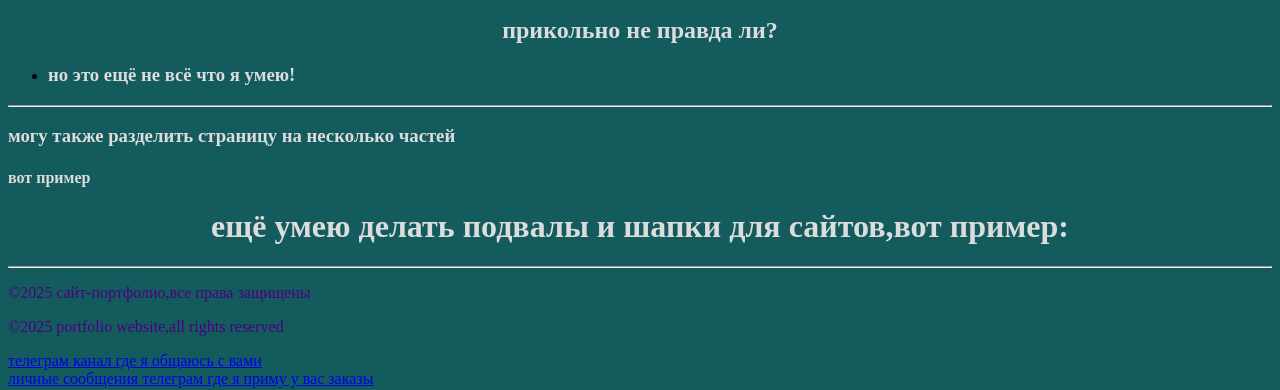
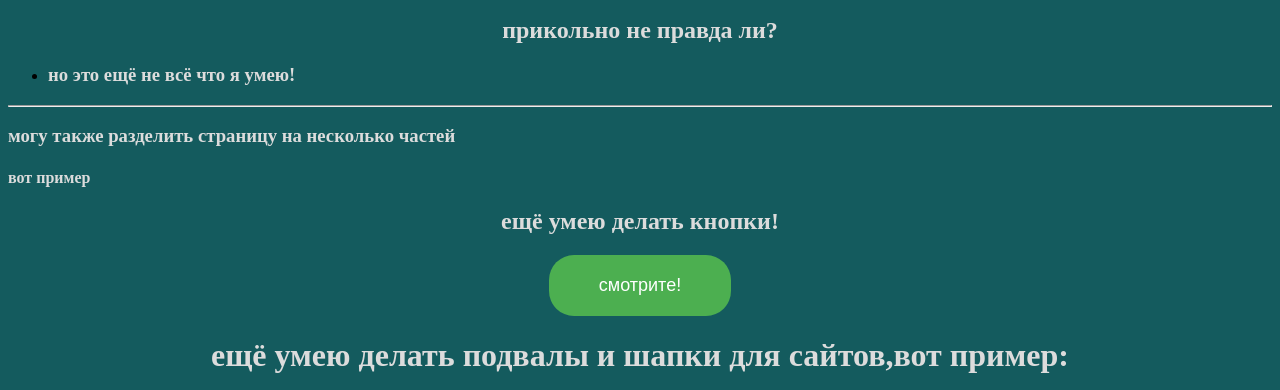
Before and after one commit to KWAZARRR-glitch/pokazatelni-web-site, a plain HTML site: page index.html in a window 1280 px wide. Shown: the part 459-849 px from the top of the page. Drawn offline with Linux system fonts and the light colour scheme.

Commit message:
Add files via upload

```diff
--- a/index.html
+++ b/index.html
@@ -25,6 +25,12 @@
             <h3>могу также разделить страницу на несколько частей</h3>
             <h4>вот пример</h4>
         </selection>
+        <div style="text-align: center;"><h2>ещё умею делать кнопки!</h2></div>
+        <div style="text-align: center;"><button style="padding:20px 50px;
+        border-radius: 25px;font-size: 18px;
+        background:#4caf50;
+        color:white;
+        border: none;">смотрите!</button></div>
     </body>
     <div style="text-align: center;">
         <h1>ещё умею делать подвалы и шапки для сайтов,вот пример:</h1>
```
